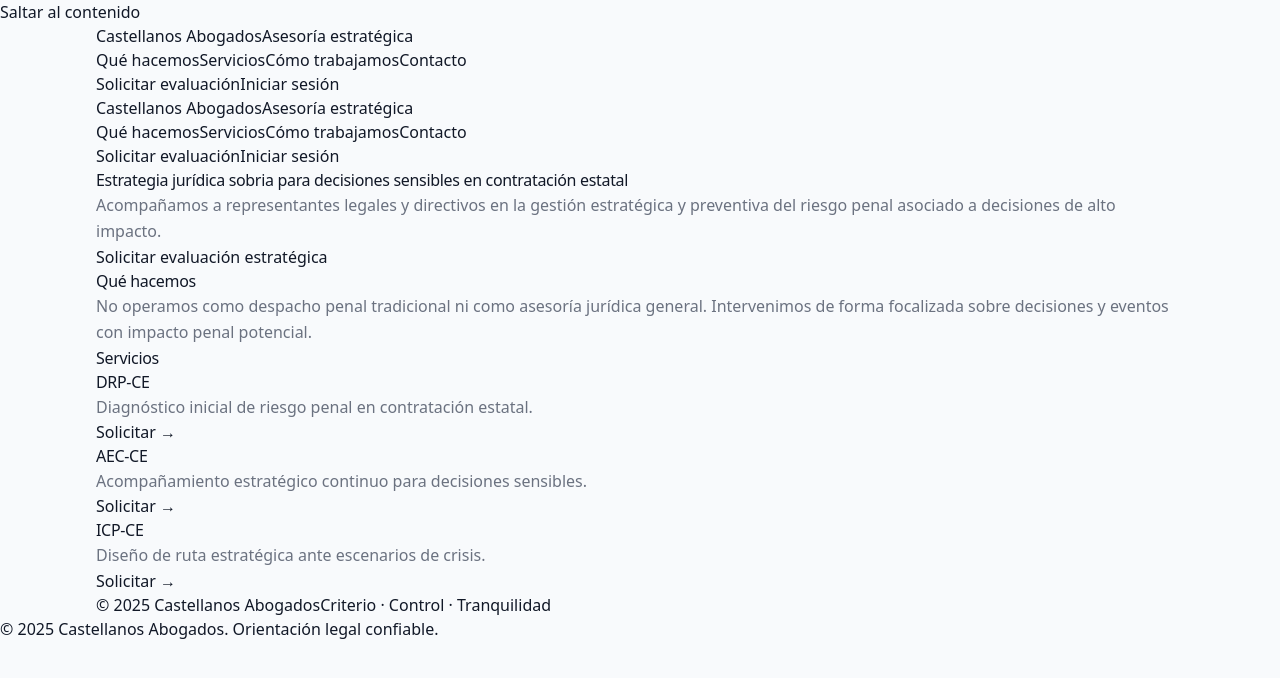
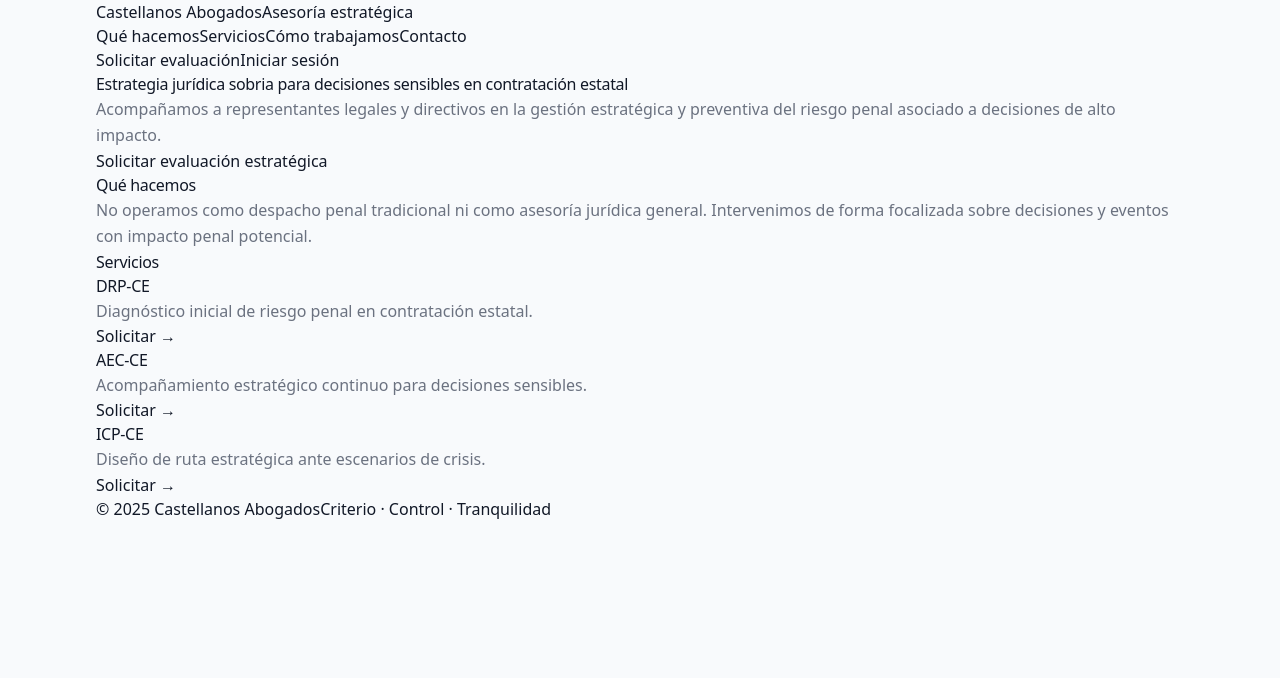
Before and after one commit to jjonnas1/castellanosabogados, a Next.js app: page / in a window 1280 px wide. Shown: the top 678 px of the page. Built offline with nearby package versions, Linux system fonts and the light colour scheme.

Commit message:
Update layout.tsx

```diff
--- a/app/layout.tsx
+++ b/app/layout.tsx
@@ -1,11 +1,9 @@
-// app/layout.tsx
-import type { Metadata } from "next";
 import "./globals.css";
-import SiteHeader from "./components/SiteHeader";
 
-export const metadata: Metadata = {
+export const metadata = {
   title: "Castellanos Abogados",
-  description: "Asesoría legal virtual en menos de 20 minutos.",
+  description:
+    "Asesoría estratégica y preventiva del riesgo penal asociado a decisiones sensibles en contratación estatal.",
 };
 
 export default function RootLayout({
@@ -15,21 +13,8 @@ export default function RootLayout({
 }) {
   return (
     <html lang="es">
-      <body>
-        {/* Enlace de salto accesible */}
-        <a className="skip-link" href="#main">Saltar al contenido</a>
-
-        {/* Header fijo */}
-        <SiteHeader />
-
-        {/* margen superior para que el header fijo no tape el contenido */}
-        <main id="main" className="page" role="main" tabIndex={-1}>
-          {children}
-        </main>
-
-        <footer className="site-footer">
-          © {new Date().getFullYear()} Castellanos Abogados. Orientación legal confiable.
-        </footer>
+      <body className="min-h-screen bg-slate-50 text-slate-900 antialiased">
+        {children}
       </body>
     </html>
   );
```
